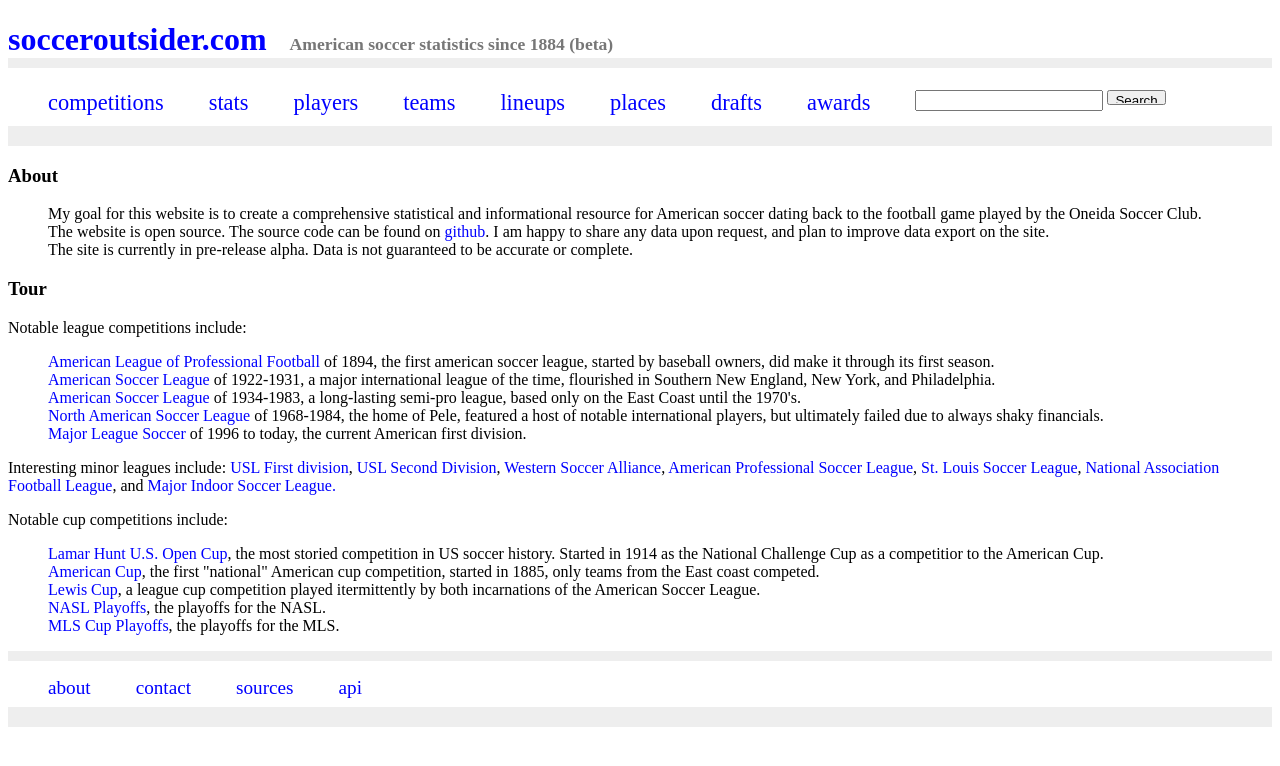
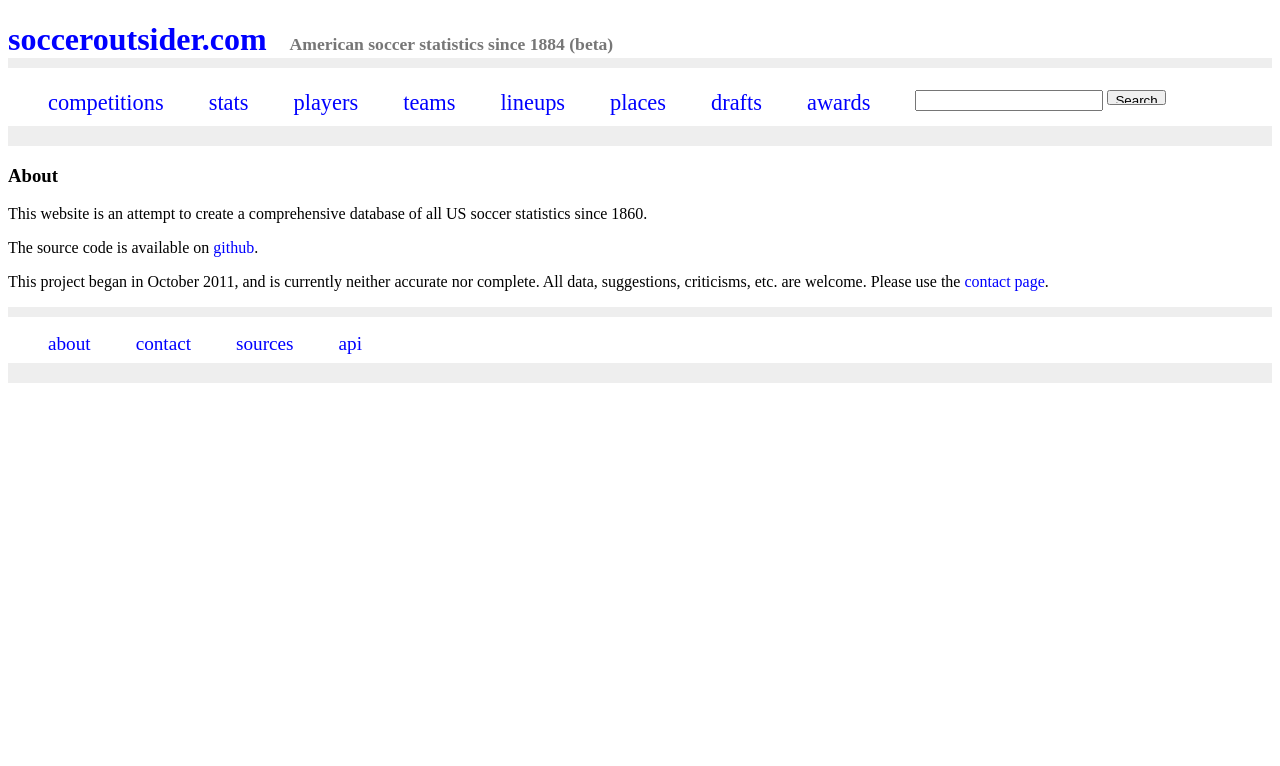
Before and after one commit to SoccerStatsUS/s2, a Django app: template templates/about.html in a window 1280 px wide. Shown: the top 766 px of the page. Run offline with Django 3.2, Linux system fonts and the light colour scheme; the template is opened without the code that fills it, so the values that code supplies are empty; some libraries are stand-ins or nearby versions.

Commit message:
Change about page text. Move tour stuff to unreferenced tour template.

```diff
--- a/templates/about.html
+++ b/templates/about.html
@@ -4,34 +4,11 @@
 
 <h3>About</h3>
 
-<ul>
-<li>My goal for this website is to create a comprehensive statistical and informational resource for American soccer dating back to the football game played by the Oneida Soccer Club.</li>
-<li>The website is open source. The source code can be found on <a href="http://github.com/chirs/s2">github</a>. I am happy to share any data upon request, and plan to improve data export on the site.</li>
-<li>The site is currently in pre-release alpha. Data is not guaranteed to be accurate or complete.</li>
-</ul>
+<p>This website is an attempt to create a comprehensive database of all US soccer statistics since 1860.</p>
 
-<h3>Tour</h3>
+<p>The source code is available on <a href="http://github.com/chirs/s2">github</a>.</p>
 
-<p>Notable league competitions include:</p>
-<ul>
-  <li><a href="{% url competition_detail 'american-league-of-professional-football' %}">American League of Professional Football</a> of 1894, the first american soccer league, started by baseball owners, did make it through its first season.</li>
-  <li><a href="{% url competition_detail 'american-soccer-league' %}">American Soccer League</a> of 1922-1931, a major international league of the time, flourished in Southern New England, New York, and Philadelphia.</li>
-  <li><a href="{% url competition_detail 'american-soccer-league-1934-1983' %}">American Soccer League</a> of 1934-1983, a long-lasting semi-pro league, based only on the East Coast until the 1970's.</li>
-  <li><a href="{% url competition_detail 'north-american-soccer-league' %}">North American Soccer League</a> of 1968-1984, the home of Pele, featured a host of notable international players, but ultimately failed due to always shaky financials.</li>
-  <li><a href="{% url competition_detail 'major-league-soccer' %}">Major League Soccer</a> of 1996 to today, the current American first division.</li>
-</ul>
-
-<p>Interesting minor leagues include: <a href="{% url competition_detail 'usl-first-division' %}">USL First division</a>, <a href="{% url competition_detail 'usl-second-division' %}">USL Second Division</a>, <a href="{% url competition_detail 'western-soccer-alliance' %}">Western Soccer Alliance</a>, <a href="{% url competition_detail 'american-professional-soccer-league' %}">American Professional Soccer League</a>, <a href="{% url competition_detail 'st-louis-soccer-league' %}">St. Louis Soccer League</a>, <a href="{% url competition_detail 'national-association-football-league' %}">National Association Football League</a>, and <a href="{% url competition_detail 'major-indoor-soccer-league' %}">Major Indoor Soccer League.</a></p>
-
-<p>Notable cup competitions include:</p>
-<ul>
-  <li><a href="{% url competition_detail 'lamar-hunt-us-open-cup' %}">Lamar Hunt U.S. Open Cup</a>, the most storied competition in US soccer history. Started in 1914 as the National Challenge Cup as a competitior to the American Cup.</li>
-  <li><a href="{% url competition_detail 'american-cup' %}">American Cup</a>, the first "national" American cup competition, started in 1885, only teams from the East coast competed.</li>
-  <li><a href="{% url competition_detail 'lewis-cup' %}">Lewis Cup</a>, a league cup competition played itermittently by both incarnations of the American Soccer League.</li>
-  <li><a href="{% url competition_detail 'north-american-soccer-league-playoffs' %}">NASL Playoffs</a>, the playoffs for the NASL.</li>
-  <li><a href="{% url competition_detail 'mls-cup-playoffs' %}">MLS Cup Playoffs</a>, the playoffs for the MLS.</li>
-</ul>
-
+<p>This project began in October 2011, and is currently neither accurate nor complete. All data, suggestions, criticisms, etc. are welcome. Please use the <a href="{% url contact_index %}">contact page</a>.</p>
 
 
 {% endblock %}
```
Also changed, not shown: templates/tour.html (added, +24 -0 lines).
